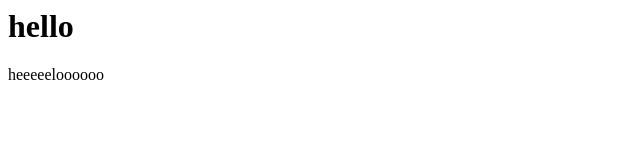
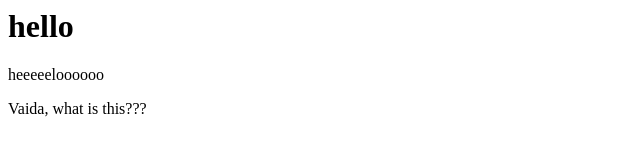
Before and after one commit to vaidap/test, a plain HTML site: page index.html in a window 1280 px wide. Shown: the whole page, without its empty margins (0-640 px from the left). Drawn offline with Linux system fonts and the light colour scheme.

Commit message:
Vaida, what do you do now? :P

```diff
--- a/index.html
+++ b/index.html
@@ -1,2 +1,3 @@
 <h1>hello</h1>
 heeeeeloooooo
+<p> Vaida, what is this??? </p>
```
